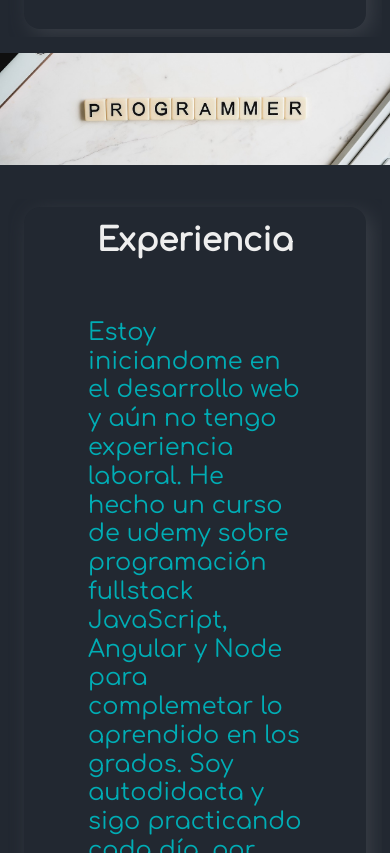
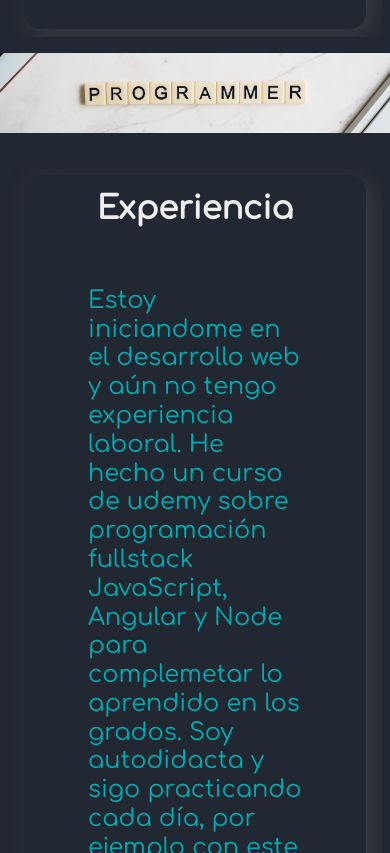
Before and after one commit to josegalvez98/josegalvez98.github.io, a plain HTML site: page index.html in a window 390 px wide. Shown: the part 2173-3026 px from the top of the page. Drawn offline with Linux system fonts and the light colour scheme.

Commit message:
actualización fila parallax

```diff
--- a/css/styles.css
+++ b/css/styles.css
@@ -318,7 +318,15 @@ header.transparent p{
     background-position: center;
     background-repeat: no-repeat;
     background-attachment: fixed;
-    padding: 3rem 2rem;
+    padding: 4rem 2rem;
+}
+
+@media (max-width:440px) {
+    .fila.parallax {
+        background-attachment:unset ;
+        background-size: 100%;
+        padding: 2rem 2rem;
+    }
 }
 
 
```
